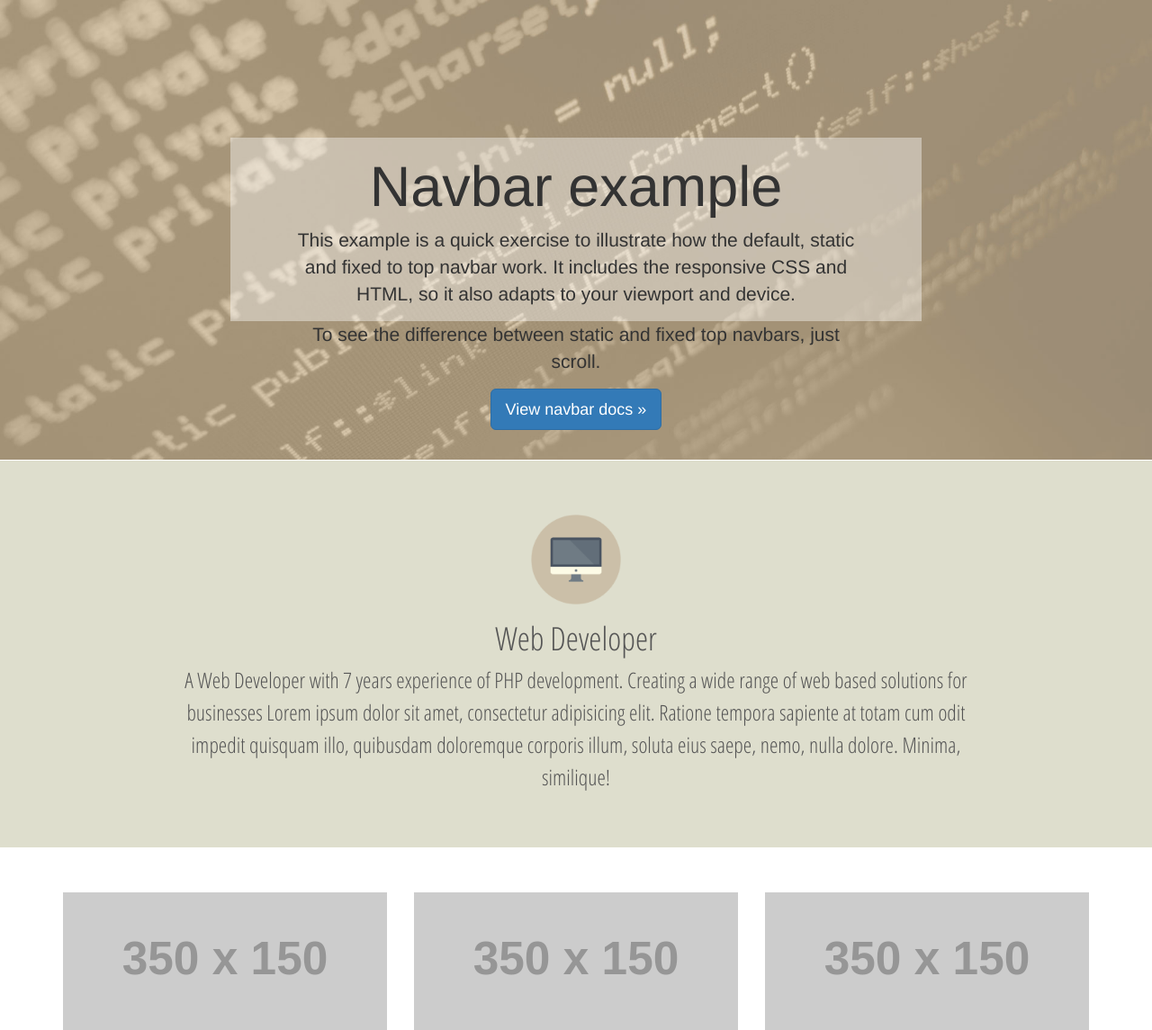
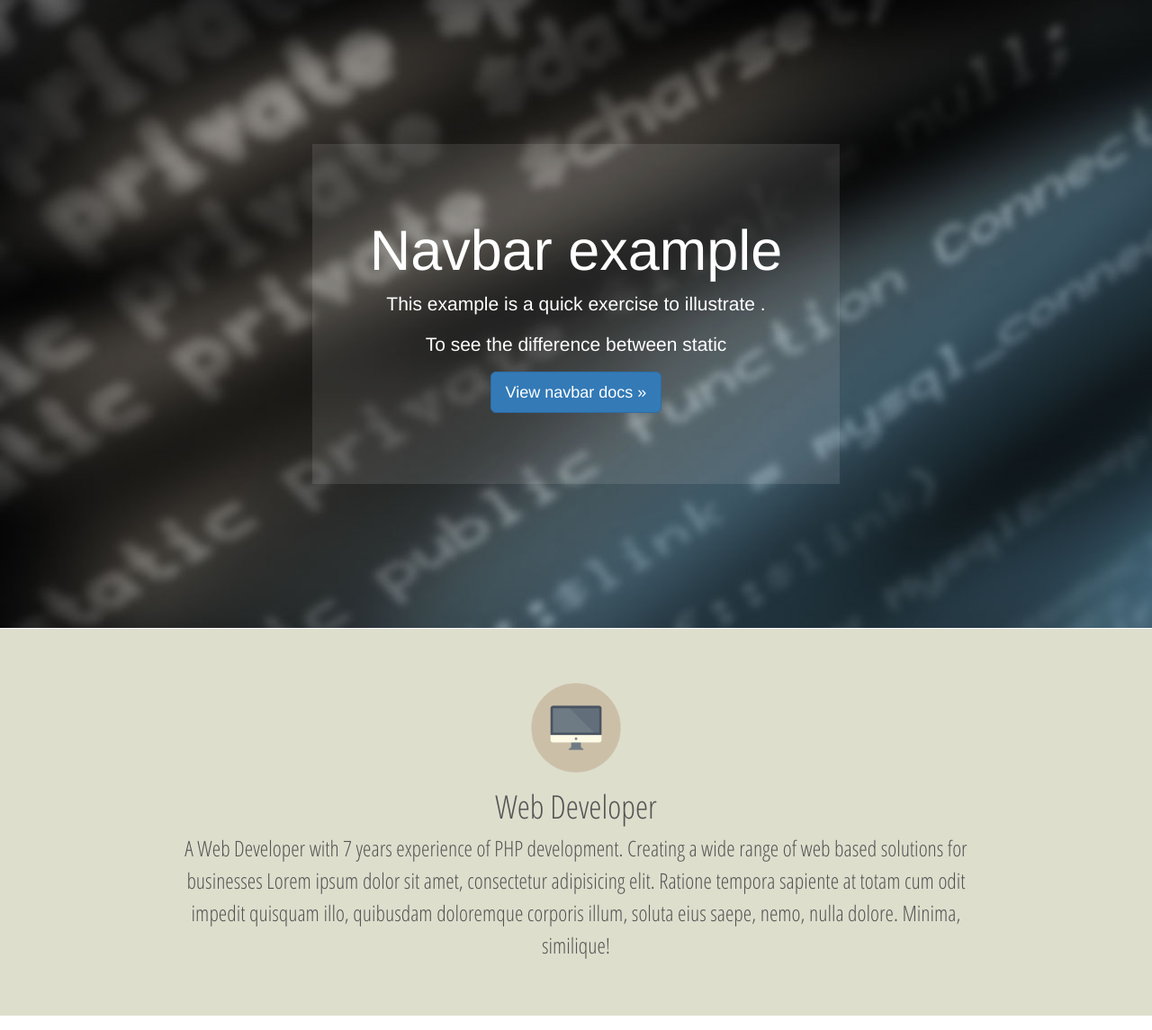
Before and after one commit to phoenix1331/darrenwilliams.me.uk, a PHP site: page / in a window 1280 px wide. Shown: the part 111-1256 px from the top of the page at 90% size. Run offline with PHP 8.4, Linux system fonts and the light colour scheme; grey boxes labelled with a size stand in for pictures from a placeholder-image service; some libraries are stand-ins or nearby versions.

Commit message:
Jumbo background added

```diff
--- a/css/styles.css
+++ b/css/styles.css
@@ -78,20 +78,17 @@ a.navbar-brand{
 .jumbotron-wrap{
 	width:100%;
 	margin:111px 0 0 0;
-	position:relative;
+	padding:10em 0;
+	background:url('../images/jumbo.jpg');
+	text-align:center;
 }
 
 .jumbotron{
-	position:absolute;
-	left:0;
-	right:0;
-	top:0;
-	bottom:0;
 	margin:auto;
-	padding:0 5%;
-	background:rgba(255, 255, 255, 0.4);
-	width:60%;
-	height:40%;
+	padding:5%;
+	color:#fff;
+	background:rgba(255, 255, 255, 0.1);
+	display:inline-block;
 }
 
 
--- a/index.php
+++ b/index.php
@@ -27,11 +27,10 @@
 
 
 <div class="jumbotron-wrap">
-<img src="images/jumbo.jpg" alt="Jumbotron Background" />
       <div class="jumbotron">
         <h1 class="center">Navbar example</h1>
-        <p class="center">This example is a quick exercise to illustrate how the default, static and fixed to top navbar work. It includes the responsive CSS and HTML, so it also adapts to your viewport and device.</p>
-        <p class="center">To see the difference between static and fixed top navbars, just scroll.</p>
+        <p class="center">This example is a quick exercise to illustrate .</p>
+        <p class="center">To see the difference between static </p>
         <p class="center">
           <a class="btn btn-lg btn-primary" href="../../components/#navbar" role="button">View navbar docs &raquo;</a>
         </p>
```
Also changed, not shown: images/jumbo.jpg.
